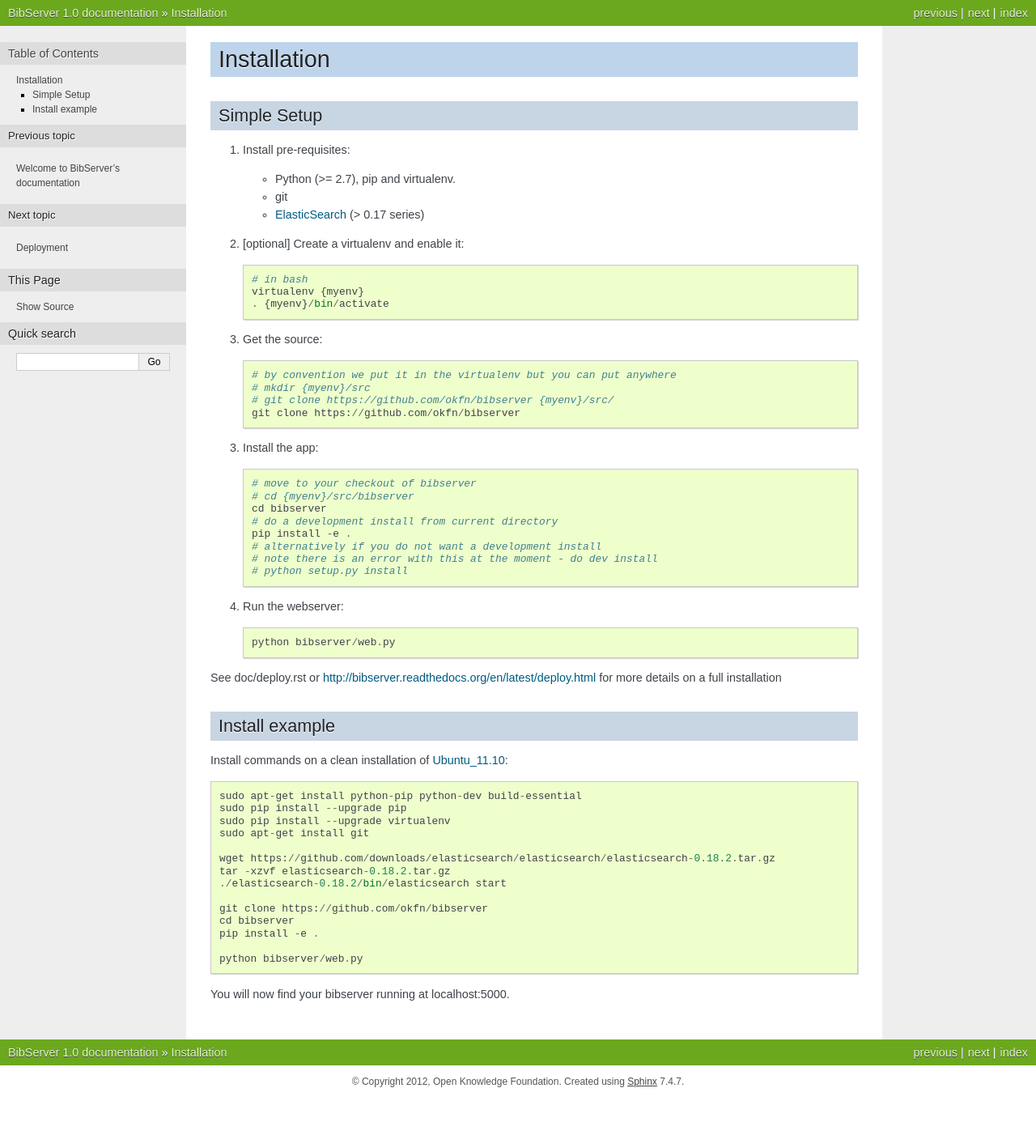
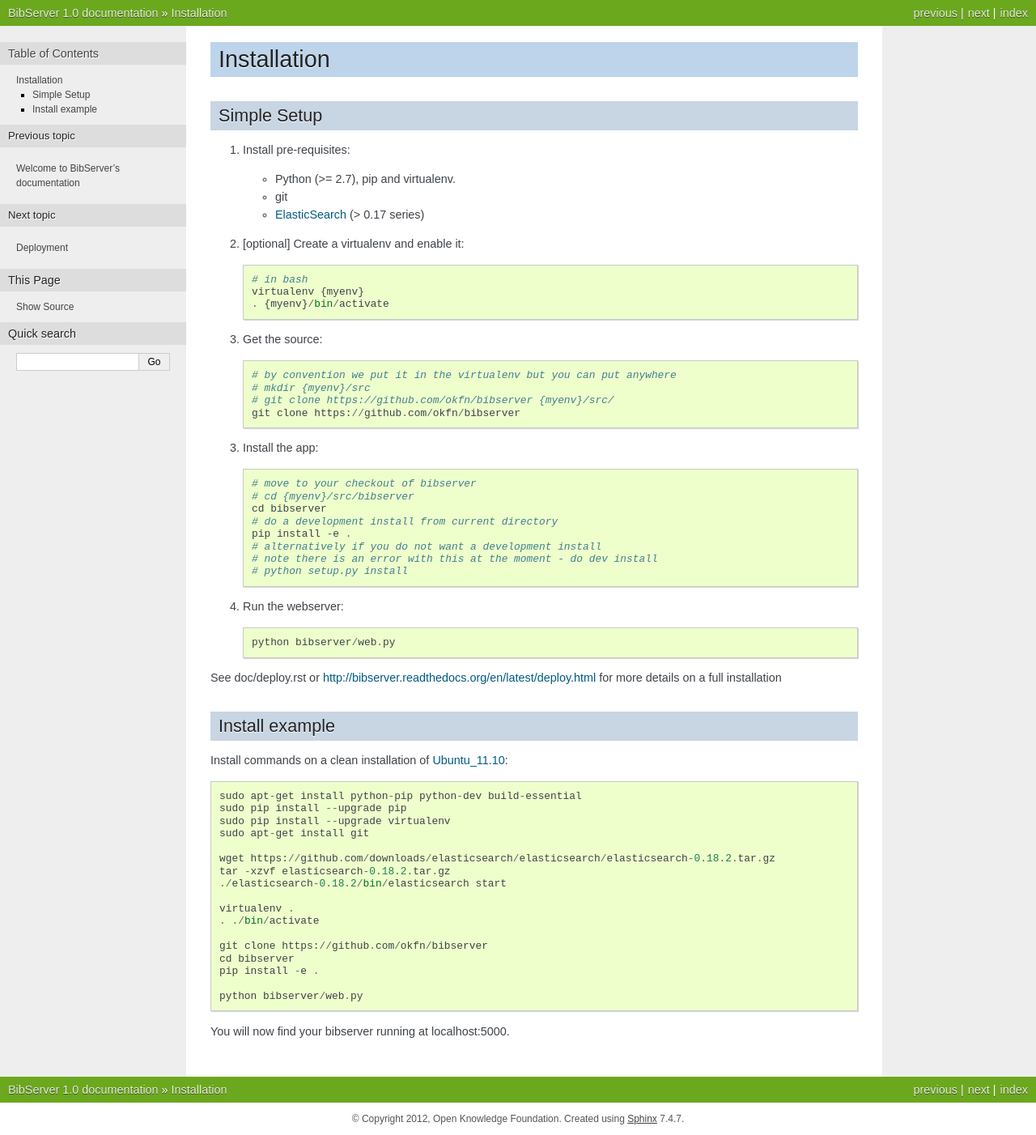
Before and after one commit to rufuspollock-okfn/bibserver, a Sphinx documentation site: the page built from doc/install.rst, in a window 1280 px wide. Shown: the whole page at 81% size. Built offline with Sphinx 7.4.7, drawn with Linux system fonts in a browser that asks for light colours; before the commit the page ends 1356 px from its top, so only the background shows below that.

Commit message:
Add virtualenv initialisation to Ubuntu install section

```diff
--- a/doc/install.rst
+++ b/doc/install.rst
@@ -60,6 +60,9 @@ Install commands on a clean installation of Ubuntu_11.10_::
     tar -xzvf elasticsearch-0.18.2.tar.gz
     ./elasticsearch-0.18.2/bin/elasticsearch start
 
+    virtualenv .
+    . ./bin/activate
+
     git clone https://github.com/okfn/bibserver
     cd bibserver
     pip install -e .
```
